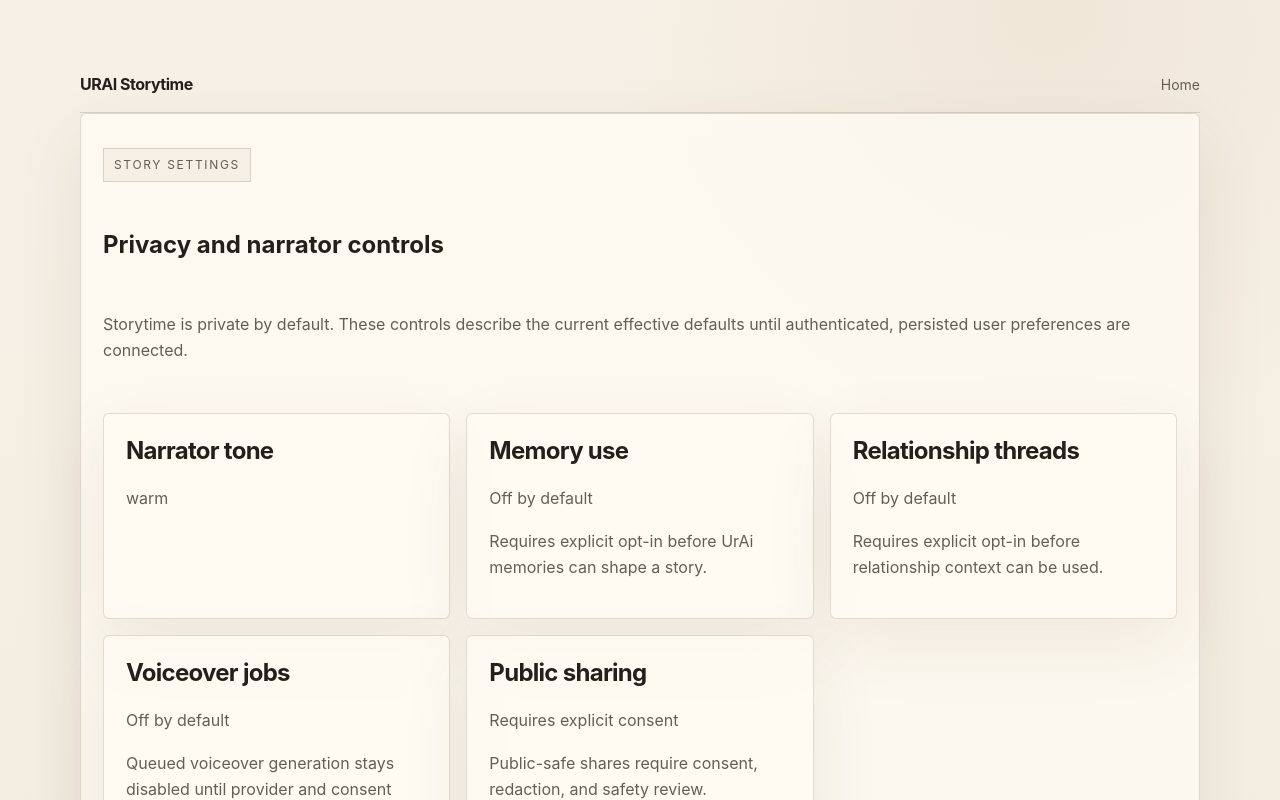
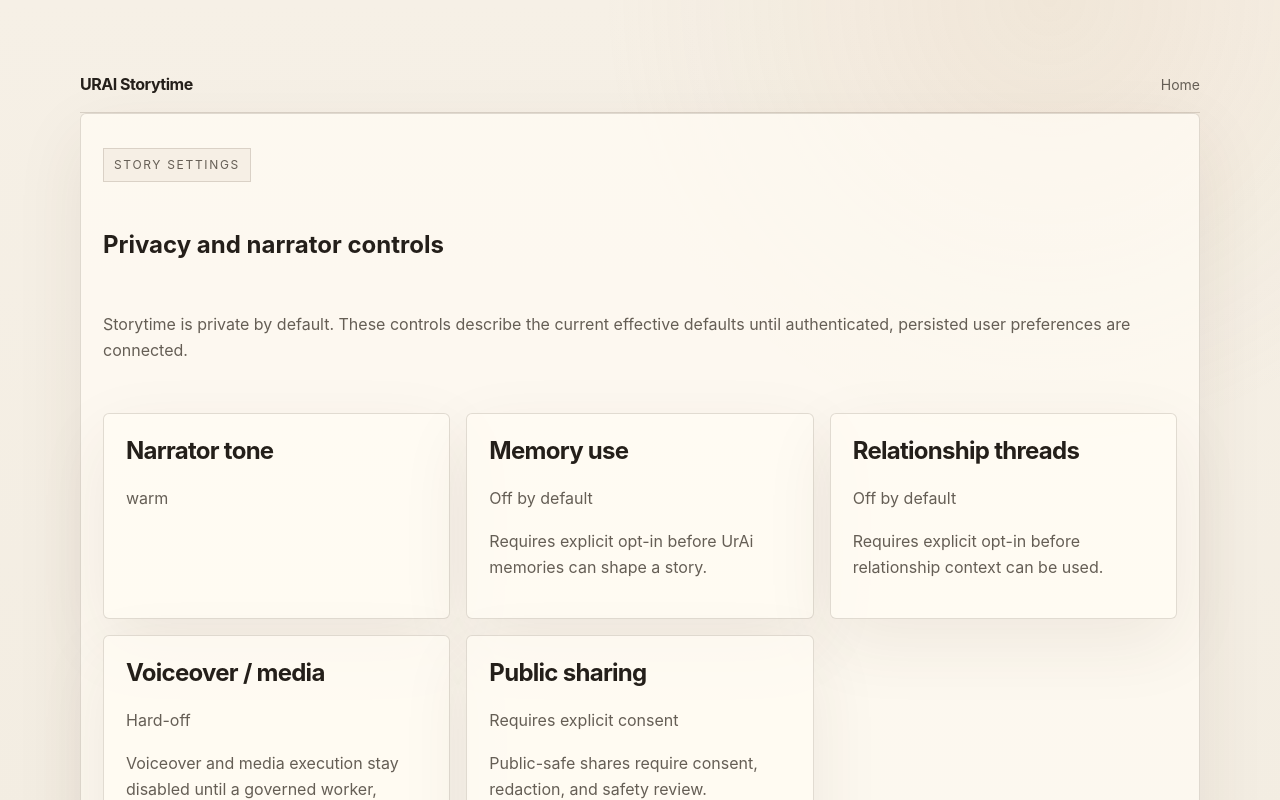
Before and after one commit to LifeLoggerAI/urai-storytime, a Next.js app: page /storytime/settings in a window 1280 px wide. Shown: the top 800 px of the page. Built offline with nearby package versions, Linux system fonts and the light colour scheme; no server answers.

Commit message:
A11y truth: reconcile Storytime media settings copy

```diff
--- a/src/components/storytime/StorySettings.tsx
+++ b/src/components/storytime/StorySettings.tsx
@@ -4,7 +4,7 @@ import type { UserStoryPreferences } from "@/lib/storytime/types";
 const settingRows = [
   ["Memory use", "allowMemoryUse", "Off by default", "Requires explicit opt-in before UrAi memories can shape a story."],
   ["Relationship threads", "allowRelationshipThreads", "Off by default", "Requires explicit opt-in before relationship context can be used."],
-  ["Voiceover jobs", "allowVoiceoverJobs", "Off by default", "Queued voiceover generation stays disabled until provider and consent checks are live."],
+  ["Voiceover / media", "allowVoiceoverJobs", "Hard-off", "Voiceover and media execution stay disabled until a governed worker, provider/cost receipts, accessibility outputs, and deletion lifecycle are proven."],
   ["Public sharing", "allowPublicSharing", "Requires explicit consent", "Public-safe shares require consent, redaction, and safety review."]
 ] as const;
 
```
